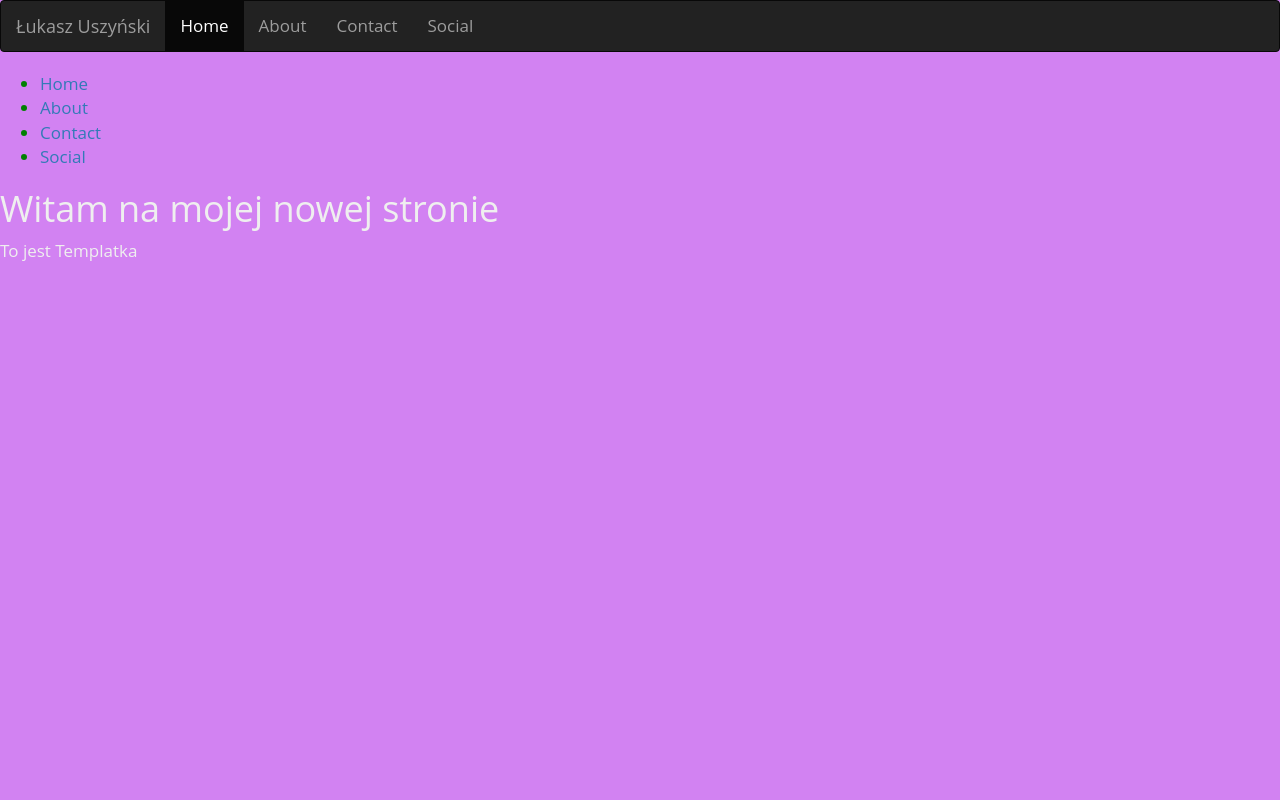
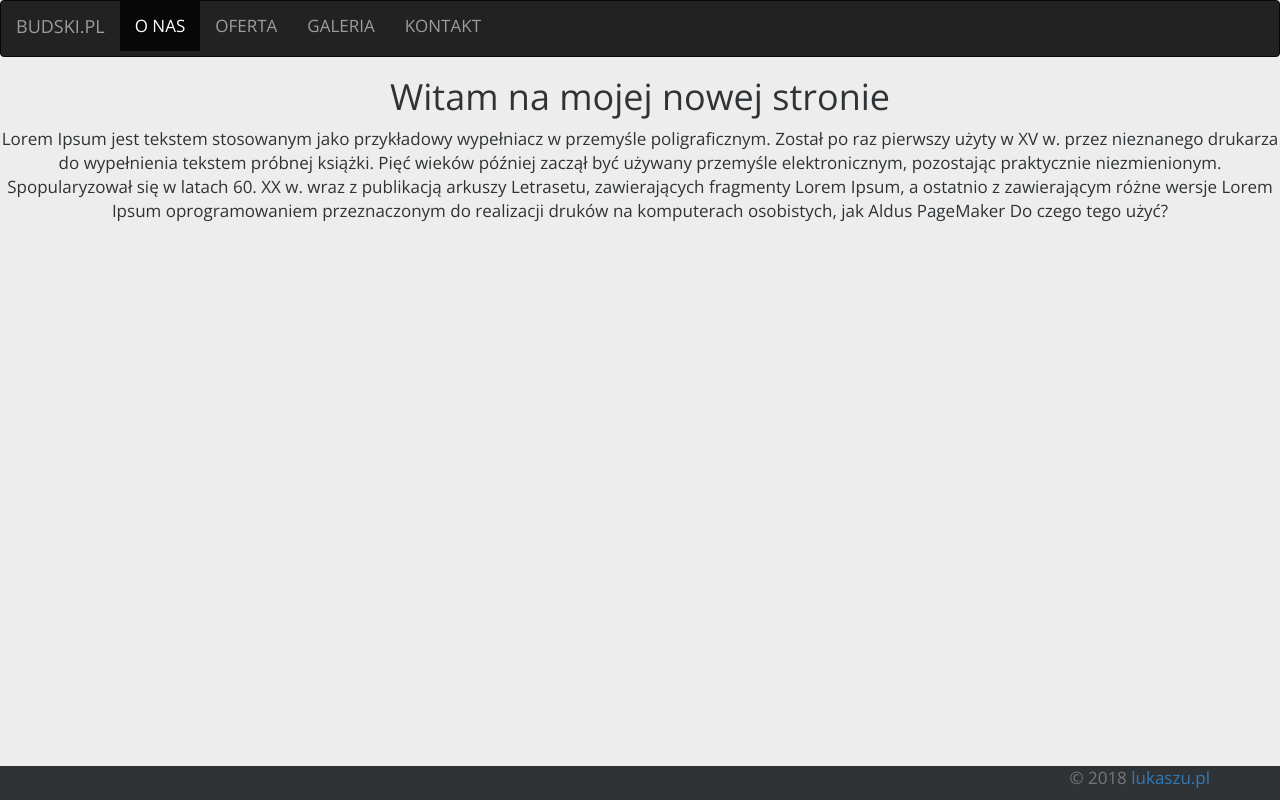
Before and after one commit to lutx/django, a Django app: page / in a window 1280 px wide. Run offline with Django 3.2, Linux system fonts and the light colour scheme; some libraries are stand-ins or nearby versions.

Commit message:
some work

```diff
--- a/project1/settings.py
+++ b/project1/settings.py
@@ -115,6 +115,10 @@ USE_L10N = True
 
 USE_TZ = True
 
+STATICFILES_DIRS = (
+    "/home/luki/env1/django1/project1/static",
+)
+
 
 # Static files (CSS, JavaScript, Images)
 # https://docs.djangoproject.com/en/2.0/howto/static-files/
--- a/project1/urls.py
+++ b/project1/urls.py
@@ -20,9 +20,9 @@ from pages.views import home_view, about_view, contact_view, social_view
 urlpatterns = [
     path('admin/', admin.site.urls),
     path('',home_view,name='home'),
-    path('about/',about_view,name='about'),
-    path('contact/',contact_view,name='contact'),
-    path('social/',social_view,name='social'),
+    path('oferta/',about_view,name='about'),
+    path('galeria/',contact_view,name='contact'),
+    path('kontakt/',social_view,name='social'),
 
 
 
--- a/static/css/style.css
+++ b/static/css/style.css
@@ -4,10 +4,70 @@
 	color: green;
 }
 
-body
+
+
+footer
 {
-	background-color: #d282f2;
-	color: #efefef;
+    position: fixed;
+    left: 0;
+    bottom: 0;
+    width: 100%;
+    background-color: #2F3336;
+    color: black;
+    text-align: center;
+}
+
+body{
+	background-color: #ededed;
+	color: #2F3336;
     font-family: 'Open Sans', sans-serif;
     font-size: 17px;
+
 }
+.home
+{
+	color: #2F3336;
+	text-align: center;
+}
+
+.jumpers
+{
+	text-align: center;
+}
+
+.jumpers img
+{
+	width: 100%;
+	height: auto;
+}
+
+.jumpers p
+{
+	margin-bottom: 30px;
+}
+
+.jumpers figcaption
+{
+	margin-top: 8px;
+}
+
+/*
+.navbar-nav li:hover>.dropdown-menu
+{
+	display: block;
+}
+*/
+
+.navbar
+{
+	min-height: 57px;
+}
+
+.bg-jumpers
+{
+	background-color: #91a33b !important;
+}
+.kontakt
+{
+	text-align: center;
+}
--- a/templates/base.html
+++ b/templates/base.html
@@ -1,24 +1,51 @@
-
+{% load static %}
 <!doctype html>
 <!DOCTYPE html>
 <html>
 <head>
-	<title>Strona testowa</title>
-		{% load static %}
+	<title>Fasady z cegły</title>
+
+
  <meta charset="utf-8">
  <meta name="viewport" content="width=device-width, initial-scale=1">
  <link rel="stylesheet" href="https://maxcdn.bootstrapcdn.com/bootstrap/3.3.7/css/bootstrap.min.css">
  <link rel="stylesheet" href="https://cdnjs.cloudflare.com/ajax/libs/font-awesome/4.7.0/css/font-awesome.min.css">
- <link rel="stylesheet" href="style.css">
+ <link rel="stylesheet" href="{% static 'css/style.css' %}">
+ <link href="https://fonts.googleapis.com/css?family=Open+Sans:400,700&amp;subset=latin-ext" rel="stylesheet">
  <script src="https://ajax.googleapis.com/ajax/libs/jquery/3.3.1/jquery.min.js"></script>
  <script src="https://maxcdn.bootstrapcdn.com/bootstrap/3.3.7/js/bootstrap.min.js"></script>
 
+
+
 </head>
+
 <body>
+
 	{% include 'nav.html' %}
 	{% block content %}
 
 	replace me
 	{% endblock %}
+
+
+
+<script src="https://code.jquery.com/jquery-3.3.1.slim.min.js" integrity="sha384-q8i/X+965DzO0rT7abK41JStQIAqVgRVzpbzo5smXKp4YfRvH+8abtTE1Pi6jizo" crossorigin="anonymous"></script>
+
+	<script src="https://cdnjs.cloudflare.com/ajax/libs/popper.js/1.14.3/umd/popper.min.js" integrity="sha384-ZMP7rVo3mIykV+2+9J3UJ46jBk0WLaUAdn689aCwoqbBJiSnjAK/l8WvCWPIPm49" crossorigin="anonymous"></script>
+
+	<script src="js/bootstrap.min.js"></script>
+
+
 </body>
+
+	 <footer class="footer">
+	 	<div class="container">
+        <p class="text-muted text-right">&copy; 2018  <a href="https://www.lukaszu.pl">lukaszu.pl</a></p>
+
+
+
+      </div>
+     </footer>
+
+
 </html>
--- a/templates/home.html
+++ b/templates/home.html
@@ -1,6 +1,19 @@
 {% extends 'base.html' %}
 {% block content %}
 
+
+<div class="home">
 <h1>Witam na mojej nowej stronie </h1>
-<p>To jest Templatka</p>
+<p>Lorem Ipsum jest tekstem stosowanym jako przykładowy wypełniacz w przemyśle poligraficznym. Został po raz pierwszy użyty w XV w. przez nieznanego drukarza do wypełnienia tekstem próbnej książki. Pięć wieków później zaczął być używany przemyśle elektronicznym, pozostając praktycznie niezmienionym. Spopularyzował się w latach 60. XX w. wraz z publikacją arkuszy Letrasetu, zawierających fragmenty Lorem Ipsum, a ostatnio z zawierającym różne wersje Lorem Ipsum oprogramowaniem przeznaczonym do realizacji druków na komputerach osobistych, jak Aldus PageMaker
+Do czego tego użyć?
+
+
+</p>
+
+
+
+
+
+
+</div>
 {% endblock %}
--- a/templates/nav.html
+++ b/templates/nav.html
@@ -9,23 +9,13 @@
 <nav class="navbar navbar-inverse ">
   <div class="container-fluid">
     <div class="navbar-header">
-      <a class="navbar-brand" href="https://www.google.pl">Łukasz Uszyński</a>
+      <a class="navbar-brand" href="{% url 'home' %}">BUDSKI.PL</a>
     </div>
     <ul class="nav navbar-nav">
-      <li class="active"><a href="{% url 'home' %}">Home</a></li>
-      <li><a href="{% url 'about' %}">About</a></li>
-      <li><a href="{% url 'contact' %}">Contact</a></li>
-      <li><a href="{% url 'social' %}">Social</a></li>
+      <li class="active"><a href="{% url 'home' %}"> O NAS</a></li>
+      <li><a href="{% url 'about' %}">OFERTA</a></li>
+      <li><a href="{% url 'contact' %}">GALERIA</a></li>
+      <li><a href="{% url 'social' %}">KONTAKT</a></li>
     </ul>
   </div>
 </nav>
-
-
-<nav class="menu">
-<ul>
-  <li><a href="{% url 'home' %}">Home</a></li>
-  <li><a href="{% url 'about' %}">About</a></li>
-  <li><a href="{% url 'contact' %}">Contact</a></li>
-  <li><a href="{% url 'social' %}">Social</a></li>
-</ul>
-</nav>
```
Also changed, not shown: templates/about.html (+10 -3 lines), templates/contact.html (+130 -3 lines), templates/social.html (+7 -2 lines), static/img/budowa.jpg (added), static/img/cegla.jpg (added), static/img/cegly.jpg (added), static/img/dom.jpg (added), static/img/fasada.jpg (added), static/img/fasada1.jpg (added), static/img/fasada2.jpg (added), static/img/fasada3.jpg (added), static/img/sciana.jpg (added), static/img/wall.jpg (added).
